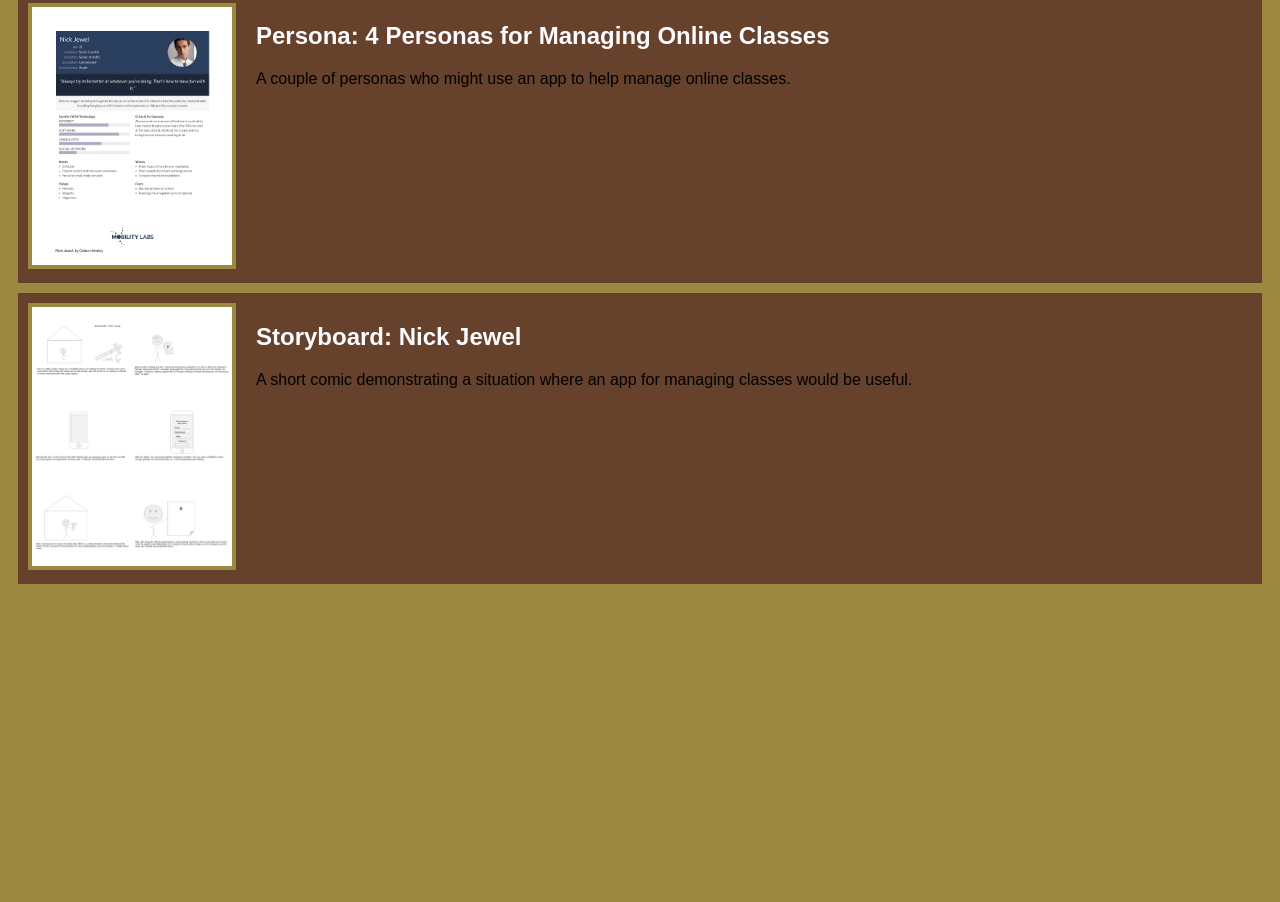
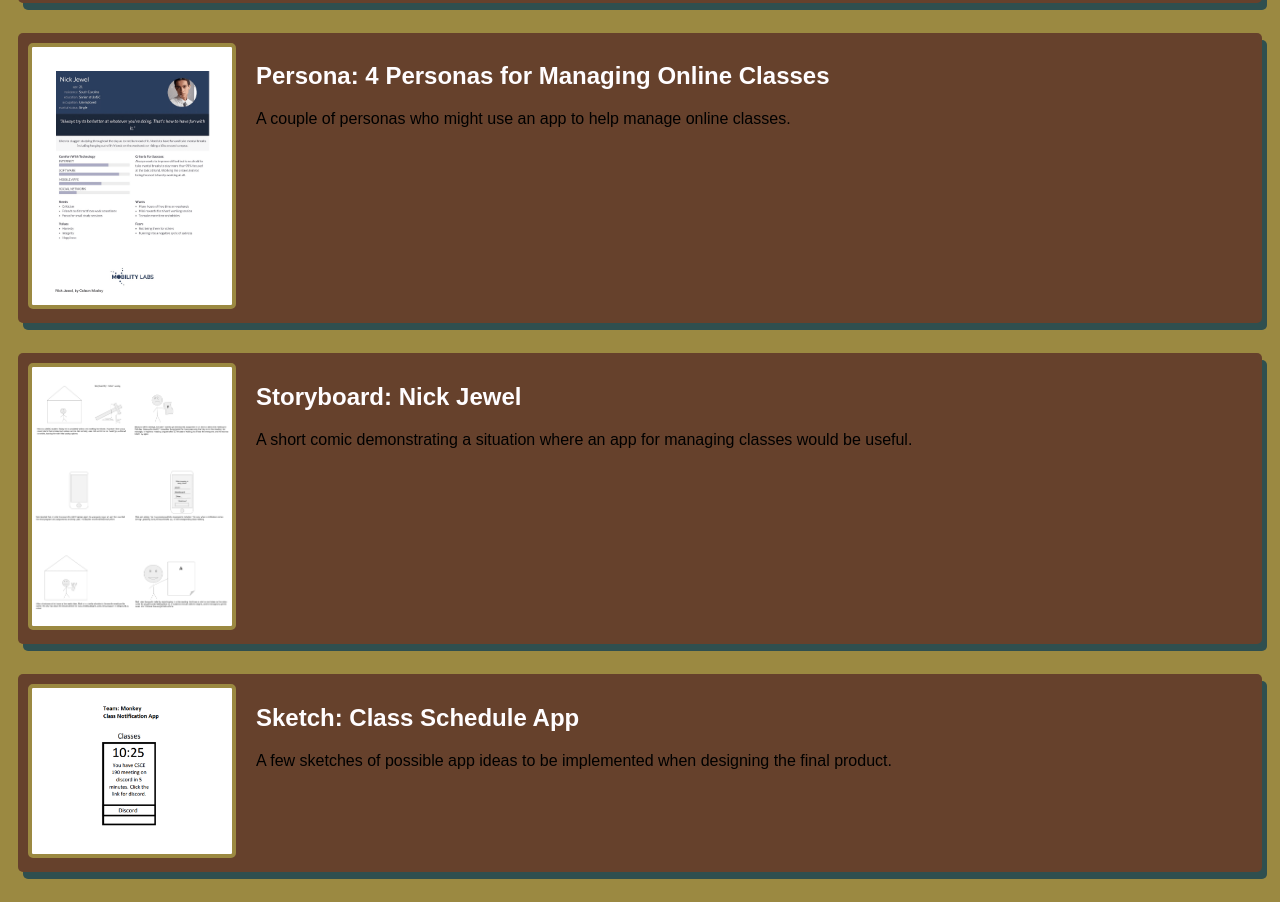
Before and after one commit to mosCol129/mocCol129.github.io, a plain HTML site: page index.html in a window 1280 px wide. Shown: the part 442-1344 px from the top of the page. Before the commit the page ends 1036 px from the top, so only its background shows below. Drawn offline with Linux system fonts and the light colour scheme.

Commit message:
Add files via upload

```diff
--- a/index.html
+++ b/index.html
@@ -50,5 +50,16 @@
                 </p>
             </section>
         </section>
+
+        <!-- Sketching Assignment-->
+        <section class="assignment">
+            <a href="files/monkeySketches.pdf"><img src="images/monkeySketches-01.png"></a>
+            <section class="ass-details">
+                <a href="files/monkeySketches.pdf"><h2>Sketch: Class Schedule App</h2></a>
+                <p>
+                    A few sketches of possible app ideas to be implemented when designing the final product.
+                </p>
+            </section>
+        </section>
     </body>
 </html>
--- a/styles.css
+++ b/styles.css
@@ -7,13 +7,17 @@ body {
     display:flex;
     padding:10px;
     margin:10px;
+    margin-bottom: 30px;
     background:#66412c;
+    border-radius:5px;
+    box-shadow: 5px 7px darkslategray;
 }
 
 .assignment img {
     width:200px;
     border: 4px solid #9b8941;
     margin-right:20px;
+    border-radius:5px;
 }
 
 h1 {
@@ -25,3 +29,7 @@ a {
     text-decoration:none;
     color: #fffdff;
 }
+
+.assignment a:hover {
+    color:#9b8941;
+}
```
Also changed, not shown: images/monkeySketches-01.png (added), 1 other file.
